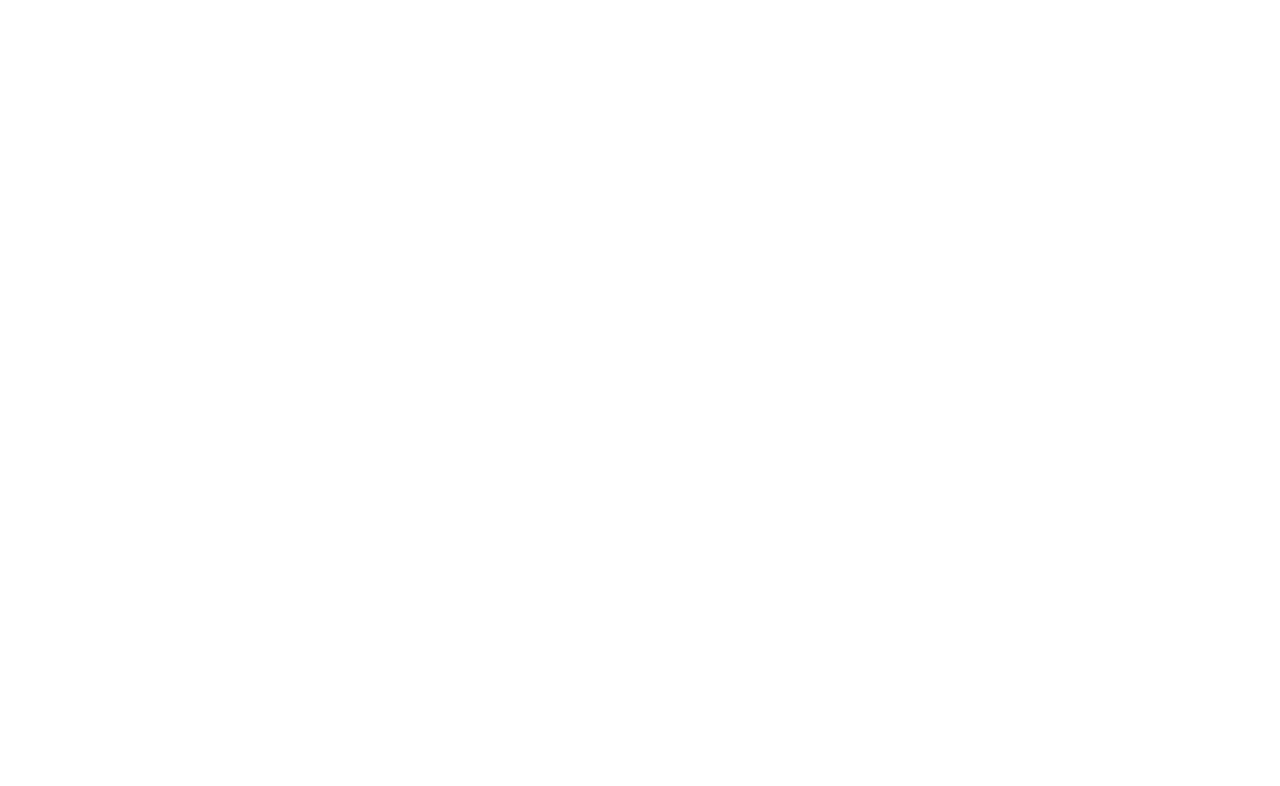
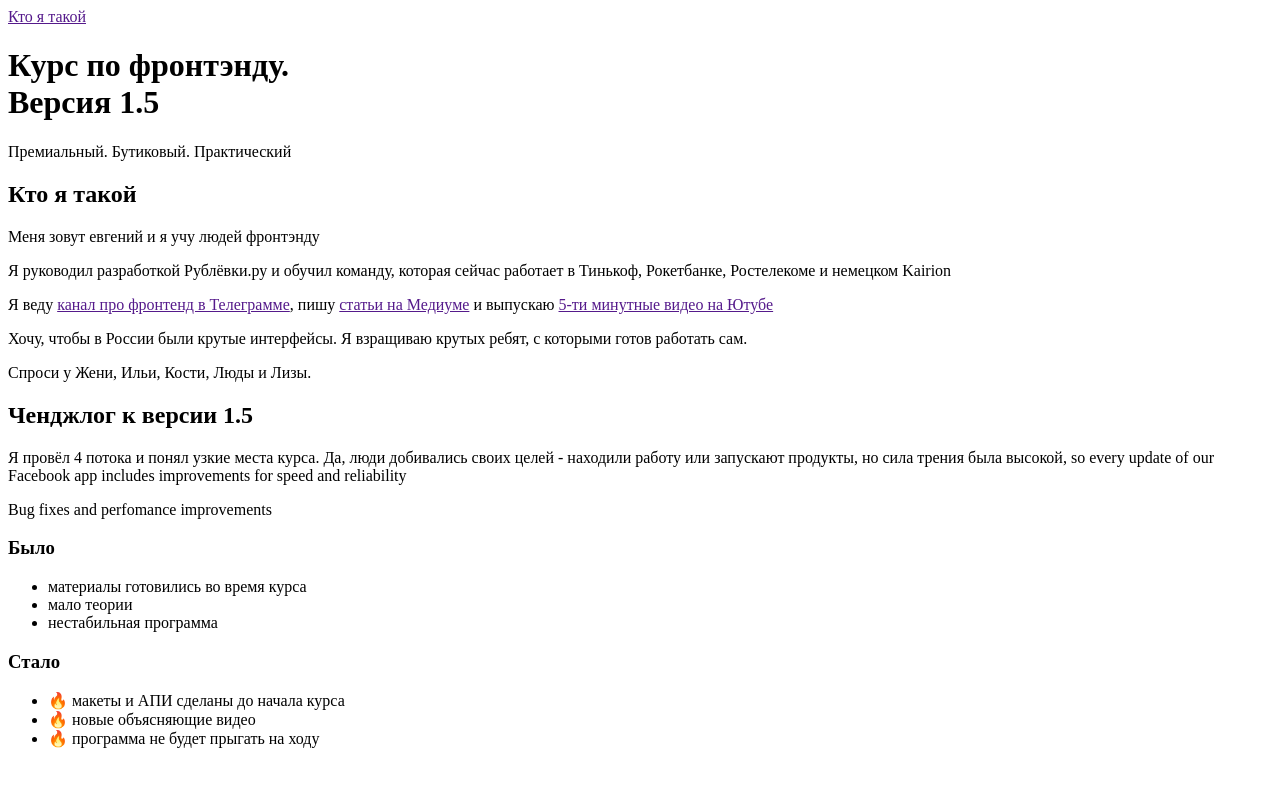
Before and after one commit to SukhachevN/verstka, a plain HTML site: page index.html in a window 1280 px wide. Drawn offline with Linux system fonts and the light colour scheme.

Commit message:
Чистая вёрстка

```diff
--- a/index.html
+++ b/index.html
@@ -4,9 +4,38 @@
     <meta charset="UTF-8">
     <meta http-equiv="X-UA-Compatible" content="IE=edge">
     <meta name="viewport" content="width=device-width, initial-scale=1.0">
-    <title>Document</title>
+    <title>Курс по фронтэнду.Версия 1.5</title>
 </head>
 <body>
-
+    <header>
+        <a href="">Кто я такой</a>
+        <h1>Курс по фронтэнду. <br> Версия 1.5</h1>
+        <p>Премиальный. Бутиковый. Практический</p>
+    </header>
+    <section>
+        <h2>Кто я такой</h2>
+        <p>Меня зовут евгений и я учу людей фронтэнду</p>
+        <p>Я руководил разработкой Рублёвки.ру и обучил команду, которая сейчас работает в Тинькоф, Рокетбанке, Ростелекоме и немецком Kairion</p>
+        <p>Я веду <a href="">канал про фронтенд в Телеграмме</a>, пишу <a href="">статьи на Медиуме</a> и выпускаю <a href="">5-ти минутные видео на Ютубе</a></p>
+        <p>Хочу, чтобы в России были крутые интерфейсы. Я взращиваю крутых ребят, с которыми готов работать сам.</p>
+        <p>Спроси у Жени, Ильи, Кости, Люды и Лизы.</p>
+    </section>
+    <section>
+        <h2>Ченджлог к версии 1.5</h2>
+        <p>Я провёл 4 потока и понял узкие места курса. Да, люди добивались своих целей - находили работу или запускают продукты, но сила трения была высокой, so every update of our Facebook app includes improvements for speed and reliability</p>
+        <aside><p>Bug fixes and perfomance improvements</p></aside>
+        <h3>Было</h3>
+        <ul>
+            <li>материалы готовились во время курса</li>
+            <li>мало теории</li>
+            <li>нестабильная программа</li>
+        </ul>
+        <h3>Стало</h3>
+        <ul>
+            <li>&#128293; макеты и АПИ сделаны до начала курса </li>
+            <li>&#128293; новые объясняющие видео</li>
+            <li>&#128293; программа не будет прыгать на ходу</li>
+        </ul>
+    </section>
 </body>
 </html>
```
